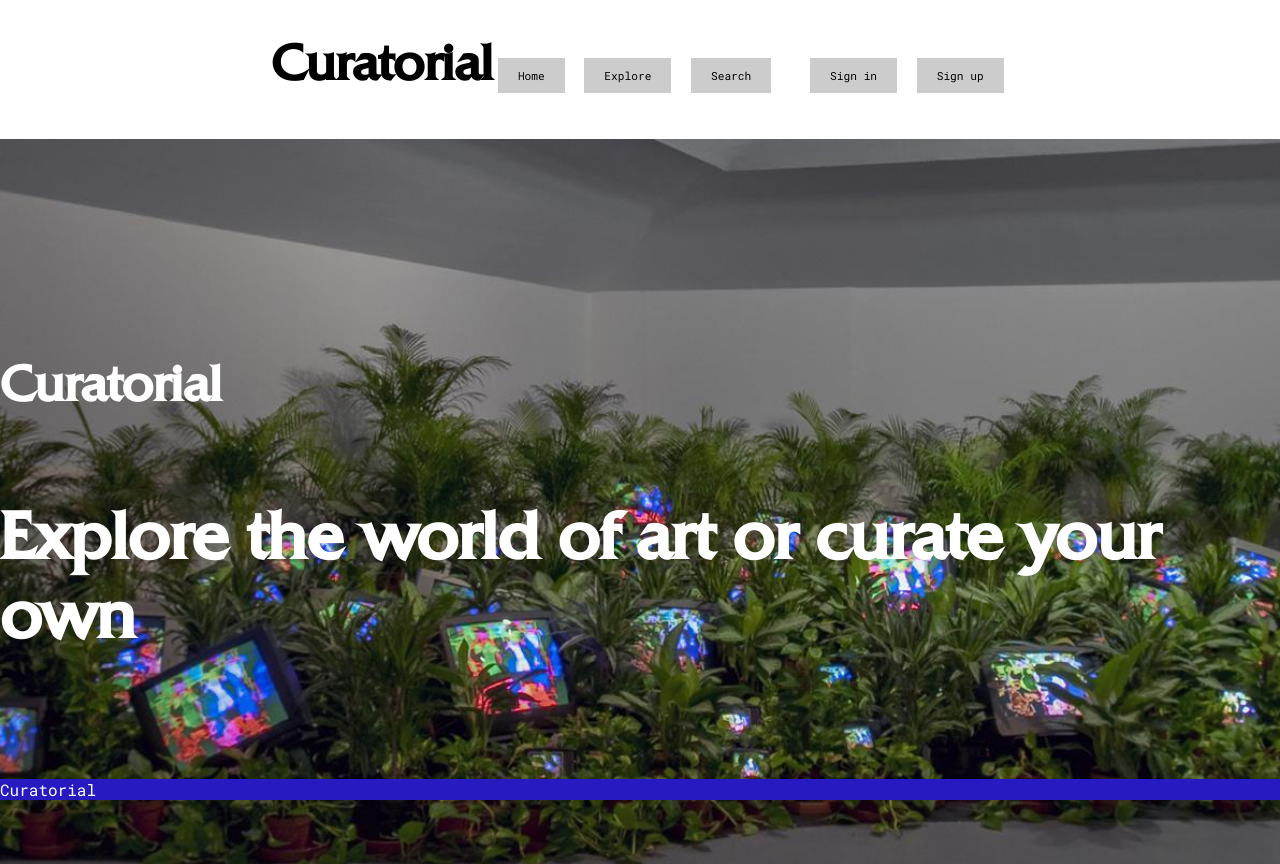
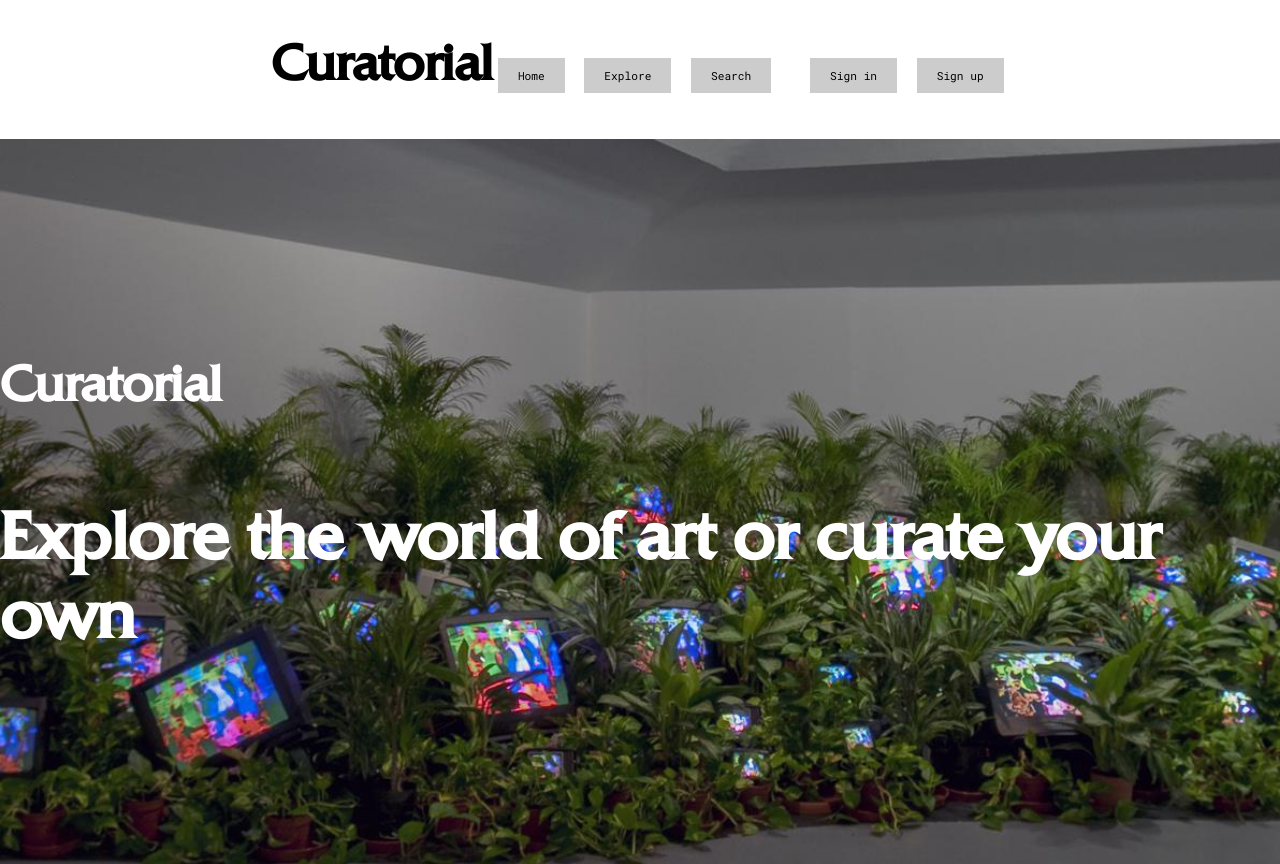
Before and after one commit to softscienceprojects/Curatorial_frontend, a React (Create React App) app: page / in a window 1280 px wide. Shown: the top 864 px of the page. Built offline with nearby package versions, Linux system fonts and the light colour scheme; no server answers.

Commit message:
c/o footer until fix stickiness

```diff
--- a/src/wrappers/NavFooterWrapper.js
+++ b/src/wrappers/NavFooterWrapper.js
@@ -104,11 +104,11 @@ class NavFooterWrapper extends React.Component  {
         />
       </Switch>
 
-      {this.props.location.pathname === "/search" ||
+      {/* {this.props.location.pathname === "/search" ||
         this.props.location.pathname === "/signin" ||
         this.props.location.pathname === "/signup" ?
         null
-       : <Footer />}
+       : <Footer />} */}
 
   </div>;
   }
```
